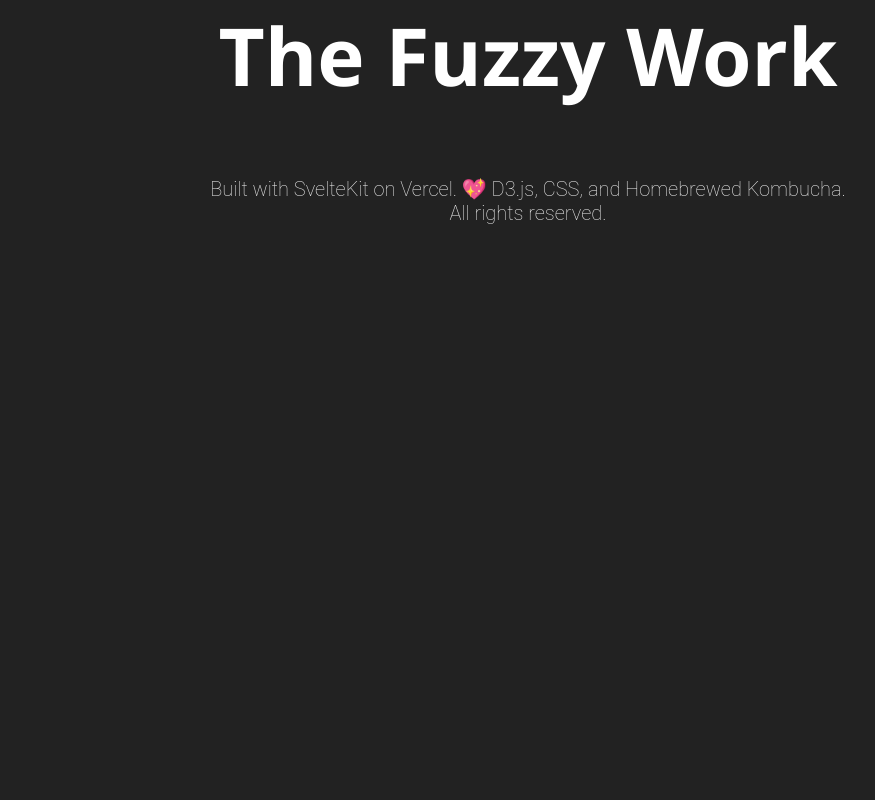
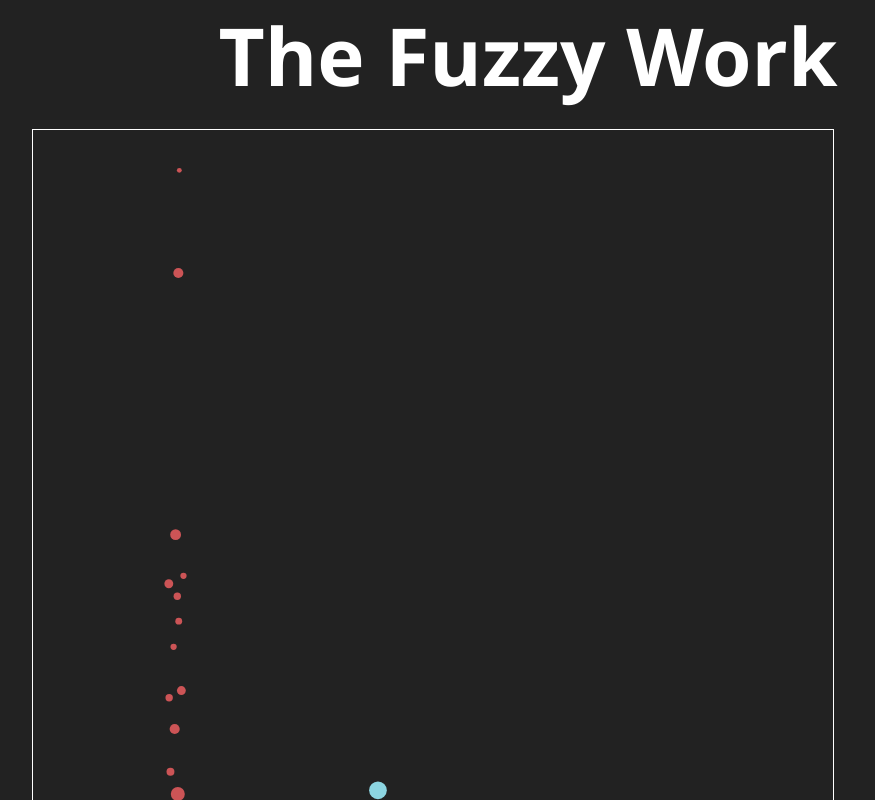
Before and after one commit to Shanfan/shanfanhuang.com, a SvelteKit app: page /projects/the-fuzzy-work in a window 1280 px wide. Shown: the part 640-1440 px from the top of the page, without its empty margins (112-987 px from the left). Before the commit the page ends 897 px from the top, so only its background shows below. Built offline with nearby package versions, Linux system fonts and the light colour scheme; a web font is replaced by a local one.

Commit message:
roll up dataset by company; build out beeswarm graph for company

```diff
--- a/src/routes/+layout.svelte
+++ b/src/routes/+layout.svelte
@@ -12,7 +12,7 @@
 
 	<footer>
 		<p style="text-align: center;">
-			Built with SvelteKit on Vercel. 💖 D3.js, CSS, and Homebrewed Kombucha. <br />
+			Built with SvelteKit on Vercel. I 💖 D3.js, CSS, and homebrewed kombucha. <br />
 			All rights reserved.
 		</p>
 	</footer>
--- a/src/routes/projects/the-fuzzy-work/+page.server.js
+++ b/src/routes/projects/the-fuzzy-work/+page.server.js
@@ -1,12 +1,61 @@
 // @ts-nocheck
 
 import { fetchDataset } from "$lib/dataLoader";
-import { ascending, rollup } from 'd3';
+import { ascending, rollup, sum, max } from 'd3';
 
 export async function load({ fetch }) {
     const proj = "the-fuzzy-work/"
     const industryRelationships = await fetchDataset(proj + "IndustryRelationships.csv", fetch);
-    const layoffs = await fetchDataset(proj + 'TechLayoffs.csv', fetch);
+    const layoffEvents = await fetchDataset(proj + 'TechLayoffs.csv', fetch);
+
+    // Public: Post-IPO.
+    // Unknown: Companies labeled as “Unknown” or “null” in the original dataset.
+    // Private: Includes companies that are "Acquired", "Subsidiary", or "Private Equity".
+    // Early Stage: Companies in the Seed, Series A, or Series B funding rounds.
+    // Mid Stage: Companies in Series C or Series D funding rounds.
+    // Late Stage: Companies in Series E through Series J funding rounds.
+
+    const simplifyStage = (stage) => {
+        switch (stage) {
+            case "Post-IPO":
+                return "Public";
+            case "Acquired":
+            case "Subsidiary":
+            case "Private Equity":
+                return "Private"
+            case "Unknown":
+            case null:
+                return "Unknown";
+            case "Seed":
+            case "Series A":
+            case "Series B":
+                return "Early Stage";
+            case "Series C":
+            case "Series D":
+                return "Mid Stage";
+            default:
+                return "Late Stage";
+        }
+    }
+
+    const layoffs = Array.from(
+        rollup(
+            layoffEvents,
+            (v) => {
+                const totalLayoff = sum(v, d => d.layoff);
+                const maxPercent = max(v, d => parseFloat(d.percentage));
+                const { stage, industry } = v[0];
+                return {
+                    layoff: totalLayoff,
+                    percentage: maxPercent,
+                    stage: simplifyStage(v[0].stage),
+                    industry
+                };
+            },
+            (d) => d.company
+        ),
+        ([company, values]) => ({ company, ...values })
+    );
 
     const getAllIndustries = () => {
         const industryCounts = rollup(
@@ -25,7 +74,6 @@ export async function load({ fetch }) {
         return industryCountsArray;
     }
 
-
     return {
         layoffs: layoffs,
         relationships: industryRelationships,
--- a/src/routes/projects/the-fuzzy-work/+page.svelte
+++ b/src/routes/projects/the-fuzzy-work/+page.svelte
@@ -1,11 +1,29 @@
 <script>
 	// @ts-nocheck
+	import IndustryFilter from './IndustryFilter.svelte';
+	import CompanySwarm from './CompanySwarm.svelte';
+
 	let { data } = $props();
 	let relationships = data.relationships;
 	let industries = data.industries;
-	let layoffs = data.layoffs;
+	let layoffs = data.layoffs.filter((d) => d.layoff > 1000);
 
-	import IndustryFilter from './IndustryFilter.svelte';
+	const stages = ['Public', 'Private', 'Early Stage', 'Mid Stage', 'Late Stage', 'Unknown'];
+
+	// Define graph dimensions
+	const dims = {
+		width: 800,
+		height: 1000,
+		marginTop: 50,
+		marginLeft: 100,
+		marginRight: 50,
+		marginBottom: 100
+	};
+
+	const bound = {
+		width: dims.width - dims.marginLeft - dims.marginRight,
+		height: dims.height - dims.marginTop - dims.marginBottom
+	};
 </script>
 
 <svelte:head>
@@ -15,7 +33,11 @@
 
 <div>
 	<IndustryFilter {relationships} {industries} />
-	<!-- Todo: Needs a "back" button to go back to home page -->
 	<h1 style="color: white">The Fuzzy Work</h1>
-	<!-- Todo: Listing all the projects-->
+	<div class="graph-containder">
+		<CompanySwarm {stages} {dims} {bound} {layoffs} />
+	</div>
 </div>
+
+<style>
+</style>
--- /dev/null
+++ b/src/routes/projects/the-fuzzy-work/CompanySwarm.svelte
@@ -0,0 +1,96 @@
+<script>
+	// @ts-nocheck
+	import * as d3 from 'd3';
+	let { stages, dims, bound, layoffs } = $props();
+
+	// Define accessors
+	const xAccessor = (d) => d.stage; //shared with colorScale
+	const yAccessor = (d) => d.layoff;
+	const rAccessor = (d) => (d.percentage ? d.percentage : 20);
+
+	// Define scales: color -> stage, radius -> percentage, y -> layoff, x -> stages
+	const colorScale = d3
+		.scaleOrdinal()
+		.domain(stages)
+		.range(['#CC5456', '#88CC54', '#8CD5E1', '#549ECC', '#6E94FC', '#C7C7C7']);
+
+	const rScale = d3.scaleSqrt().domain([0, 100]).range([0, 14]);
+	const xScale = d3.scaleBand().domain(stages).range([0, bound.width]).paddingOuter(0.5);
+	const yScale = d3.scaleLinear().domain(d3.extent(layoffs, yAccessor)).range([bound.height, 0]);
+
+	const nodes = layoffs.map((n, i) => ({
+		...n,
+		index: i,
+		x: bound.width / 2 + dims.marginLeft,
+		y: bound.height + dims.marginTop
+	}));
+	let nodeState = $state(nodes);
+
+	$effect(() => {
+		// Define the simulation & run tick
+		const simulation = d3
+			.forceSimulation(nodes)
+			.force('charge', d3.forceManyBody().strength(-70))
+			.force(
+				'collide',
+				d3.forceCollide().radius((d) => rScale(rAccessor(d)))
+			)
+			.force(
+				'x',
+				d3
+					.forceX()
+					.x((d) => xScale(xAccessor(d)))
+					.strength(1)
+			)
+			.force(
+				'y',
+				d3
+					.forceY()
+					.y((d) => yScale(yAccessor(d)))
+					.strength(1.1)
+			)
+			.alpha(0.1)
+			.restart();
+
+		simulation.on('tick', () => {
+			nodeState = simulation.nodes();
+		});
+	});
+</script>
+
+<svg width={dims.width} height={dims.height} viewBox="0, 0, {dims.width}, {dims.height}">
+	<g transform="translate({dims.marginLeft}, {dims.marginTop})">
+		{#each nodeState as node}
+			<circle
+				cx={node.x}
+				cy={node.y}
+				r={rScale(rAccessor(node))}
+				fill={colorScale(xAccessor(node))}
+				stroke={node.percentage ? 'none' : '#fff'}
+				opacity={node.percentage ? 1 : 0.75}
+				title={node.layoff}
+			/>
+		{/each}
+	</g>
+	<g transform="translate({dims.marginLeft}, {dims.height - 16})">
+		{#each stages as stage}
+			<text
+				text-anchor="middle"
+				alignment-baseline="middle"
+				x={xScale(stage)}
+				y="0"
+				font-size="16"
+				fill={colorScale(stage)}
+			>
+				{stage}
+			</text>
+		{/each}
+	</g>
+</svg>
+
+<style>
+	svg {
+		border: 1px solid white;
+		/* background-color: #eee; */
+	}
+</style>
--- a/src/routes/projects/the-fuzzy-work/IndustryFilter.svelte
+++ b/src/routes/projects/the-fuzzy-work/IndustryFilter.svelte
@@ -39,10 +39,27 @@
 	let nodes = $state([]),
 		links = $state([]);
 
-	simulation.on('tick', () => {
-		nodes = simulation.nodes();
-		links = linkData.map((d) => ({ ...d }));
-	});
+	// this drag function doesn't work yet.
+	const drag = (simulation) => {
+		function dragstarted(event, d) {
+			if (!event.active) simulation.alphaTarget(0.3).restart();
+			d.fx = d.x;
+			d.fy = d.y;
+			console.log('🚀 Drag started', e);
+		}
+		function dragged(event, d) {
+			d.fx = event.x;
+			d.fy = event.y;
+			console.log('✋ Dragging...', e);
+		}
+		function dragended(event, d) {
+			if (!event.active) simulation.alphaTarget(0);
+			d.fx = null;
+			d.fy = null;
+			console.log('🏁 Drag ended', e);
+		}
+		return d3.drag().on('start', dragstarted).on('drag', dragged).on('end', dragended);
+	};
 
 	$effect(() => {
 		simulation
@@ -57,6 +74,17 @@
 					.strength(1)
 					.iterations(3)
 			);
+
+		simulation.on('tick', () => {
+			nodes = simulation.nodes();
+			links = linkData.map((d) => ({ ...d }));
+		});
+
+		d3.selectAll('text').call(drag(simulation));
+
+		return () => {
+			simulation.stop();
+		};
 	});
 </script>
 
@@ -89,6 +117,7 @@
 					x={node.x}
 					y={node.y}
 					font-size={fontSizeScale(node.count)}
+					fill="#666"
 				>
 					{node.id}
 				</text>
```
